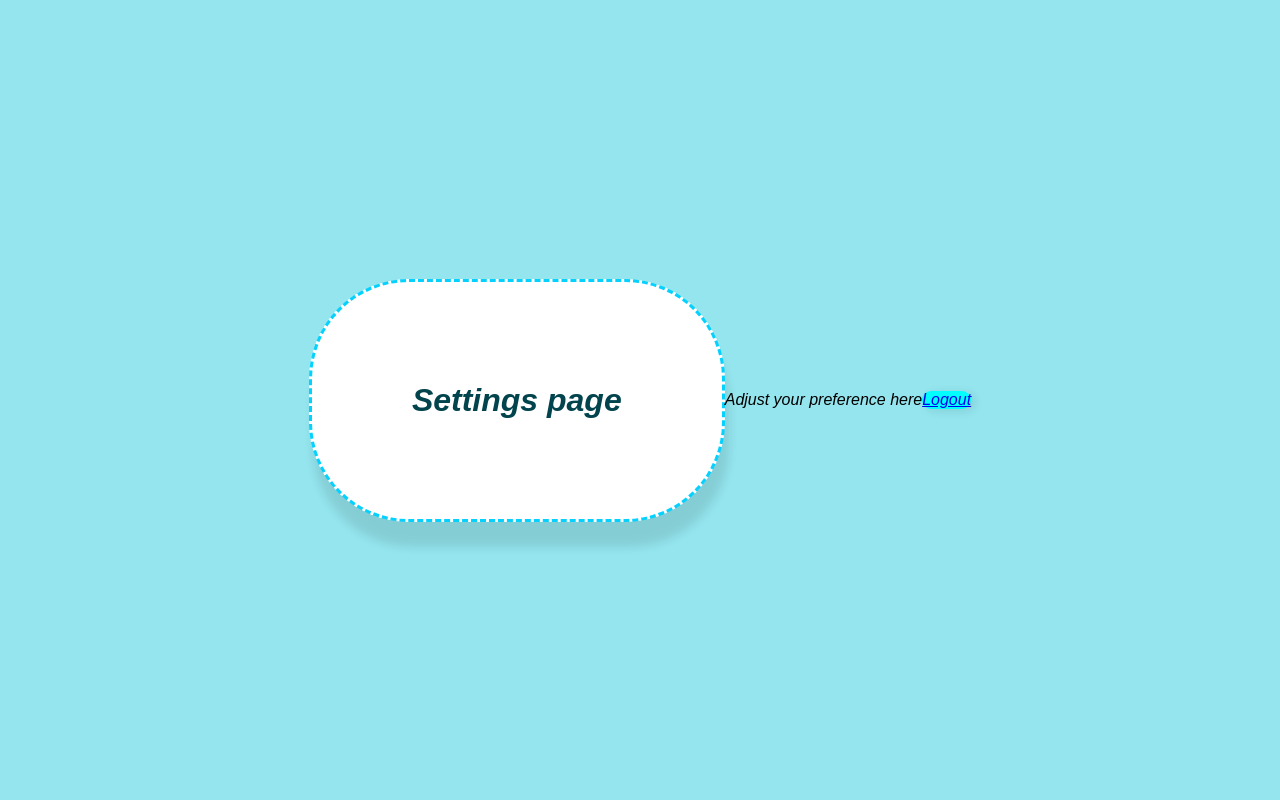
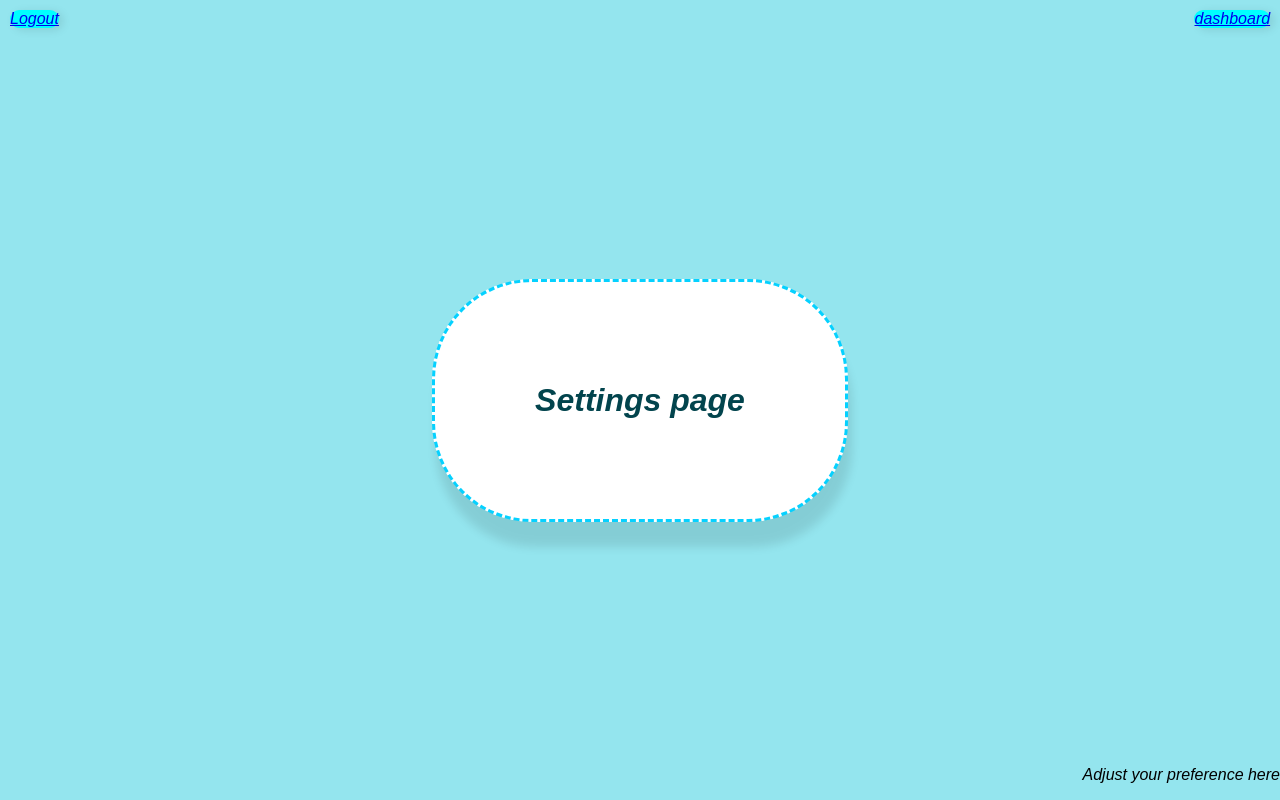
Before and after one commit to kiran18072009-ai/my-flask-app, a Flask app: page /settings in a window 1280 px wide. Run offline with Flask 3, Linux system fonts and the light colour scheme.

Commit message:
Update settings.html

```diff
--- a/templates/settings.html
+++ b/templates/settings.html
@@ -39,13 +39,18 @@
                 box-shadow: 4px 2px 10px rgba(0, 0, 0, 0.1);
                 background-color: aqua;
              }
+             .adjust {position: absolute; right: 0px;  bottom: 0px;}
+             .logout-link {position: absolute; left: 10px; top: 10px;}
+             .dashboard {position: absolute; right: 9.9px;top: 10px;}
+
 
         </style>
     </head>
 <body>
     <h1>Settings page</h1>
-    <p style="text-align: end;">Adjust your preference here</p>
-    <a href="/logout">Logout</a>
+    <p class="adjust">Adjust your preference here</p>
+    <a href="/logout" class="logout-link">Logout</a>
+    <a href="/dashboard/<name>" class="dashboard">dashboard</a>
 </body>
 
 </html>
```
